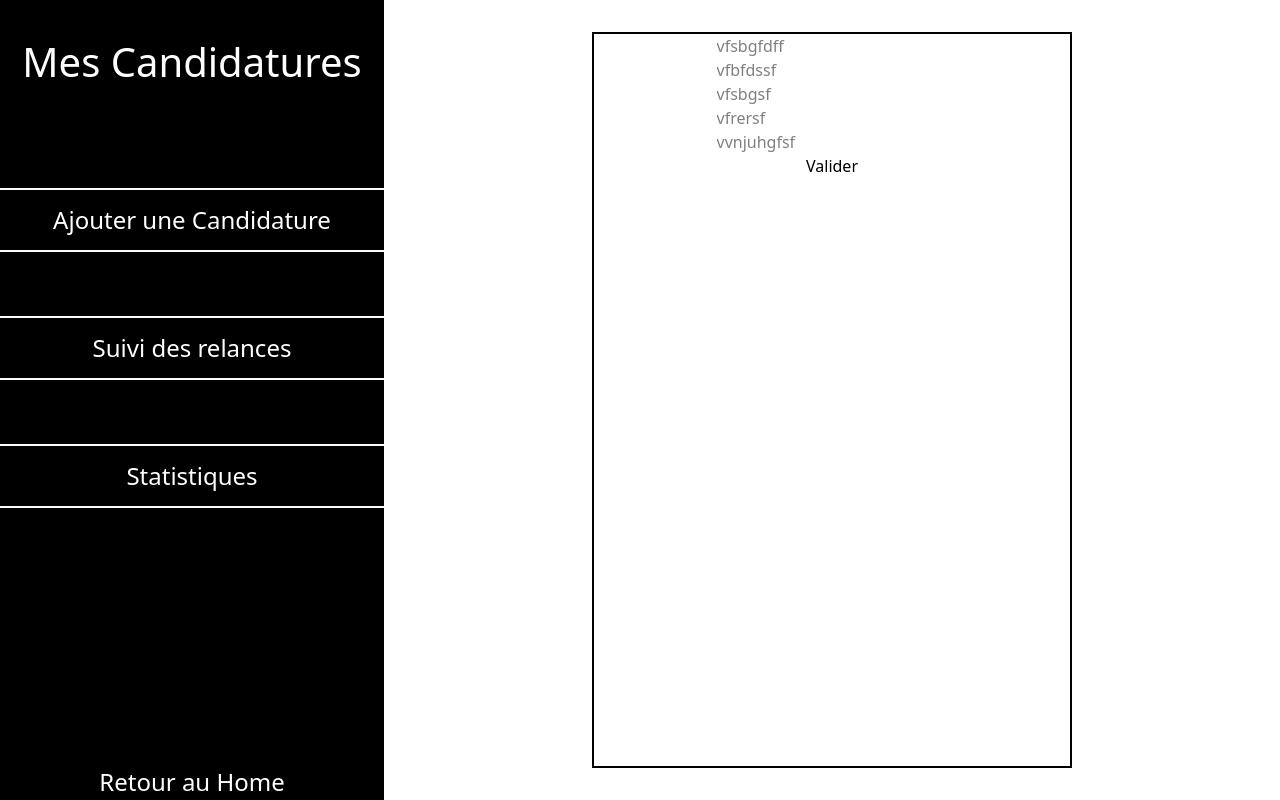
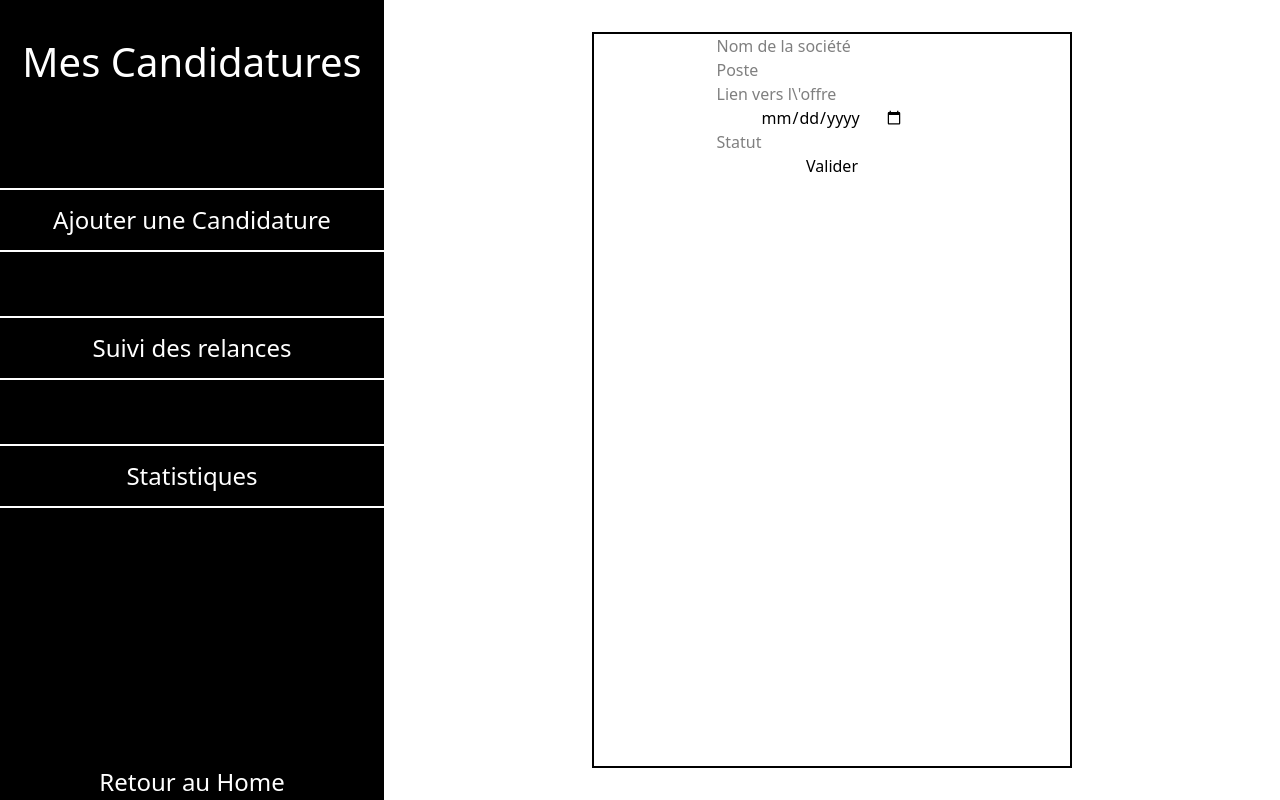
Before and after one commit to Wyll-exe/Suivi-de-candidature, a React (Vite) app in the folder frontend/app/: page /CreationCandidature in a window 1280 px wide. Built offline with nearby package versions, Linux system fonts and the light colour scheme.

Commit message:
:art: Ajout liaison front back

```diff
--- a/frontend/app/src/components/CreationCandidature.jsx
+++ b/frontend/app/src/components/CreationCandidature.jsx
@@ -1,29 +1,56 @@
 import '../style.css';
 import { Link } from "react-router";
-import React, {useState} from 'react';
+import React, { useState } from 'react';
+import axios from 'axios';
 
-function CreationCandidature (){
+function CreationCandidature() {
 
-        const [candidature, setCandidature] = useState ({
+    const [candidature, setCandidature] = useState({
         society: '',
-            job:'',
-            job_link:'',
-            send_date:'',
-            status:''
-        })
+        job: '',
+        job_link: '',
+        send_date: '',
+        status: ''
+    });
+
+    const [error, setError] = useState({});
 
     const handleChange = (event) => {
-        const {name, value} = event.target
-        setCandidature(prevCandidature => ({...prevCandidature, [name]: value}));
+        const { name, value } = event.target;
+        setCandidature(prevCandidature => ({ ...prevCandidature, [name]: value }));
+    };
+
+    const handleSubmit = async (event) => {
+        event.preventDefault();
+
+        let formError = {};
+        if (!candidature.society) formError.society = 'Society est requi';
+        if (!candidature.job) formError.job = 'Job est requi';
+        if (!candidature.job_link) formError.job_link = 'Job link est requi';
+        if (!candidature.send_date) formError.send_date = 'Send date est requi';
+        if (!candidature.status) formError.status = 'Status est requi';
+
+        if (Object.keys(formError).length > 0) {
+            setError(formError);
+            return;
         }
 
-    const handleSubmit = () => {
-        event.preventDefault()
+        const user = {
+            society: candidature.society,
+            job: candidature.job,
+            job_link: candidature.job_link,
+            send_date: new Date(candidature.send_date).getTime(),
+            status: candidature.status
+        };
+
         try {
+            const response = await axios.post('http://localhost:3000/api/v1', user);
+            console.log(response.data);
 
         } catch (error) {
-            console.log(error);
-        }}
+            console.error("Erreur", error);
+        }
+    };
 
     return (
         <div className='flex h-[100vh] w-screen'>
@@ -47,12 +74,47 @@ function CreationCandidature (){
                     <div className='border-2 border-solid border-black h-[100%] w-[30rem]'>
                         <div>
                             <form className='flex flex-col items-center' onSubmit={handleSubmit}>
-                            <input type="text" placeholder='vfsbgfdff' name='society' onChange={handleChange} required />
-                             <input type="text" placeholder='vfbfdssf' name='job' onChange={handleChange} required />
-                             <input type="text" placeholder='vfsbgsf' name='job_link' onChange={handleChange} required />
-                             <input type="number"  placeholder='vfrersf' name='send_date' onChange={handleChange} required />
-                             <input type="text" placeholder='vvnjuhgfsf' name='status' onChange={handleChange} required />
-                             <button>Valider</button>
+                                <input
+                                    type="text"
+                                    placeholder='Nom de la société'
+                                    name='society'
+                                    value={candidature.society}
+                                    onChange={handleChange}
+                                    required
+                                />
+                                <input
+                                    type="text"
+                                    placeholder='Poste'
+                                    name='job'
+                                    value={candidature.job}
+                                    onChange={handleChange}
+                                    required
+                                />
+                                <input
+                                    type="text"
+                                    placeholder="Lien vers l\'offre"
+                                    name='job_link'
+                                    value={candidature.job_link}
+                                    onChange={handleChange}
+                                    required
+                                />
+                                <input
+                                    type="date"
+                                    placeholder="Date d\'envoi"
+                                    name='send_date'
+                                    value={candidature.send_date}
+                                    onChange={handleChange}
+                                    required
+                                />
+                                <input
+                                    type="text"
+                                    placeholder='Statut'
+                                    name='status'
+                                    value={candidature.status}
+                                    onChange={handleChange}
+                                    required
+                                />
+                                <button type="submit">Valider</button>
                             </form>
                         </div>
                     </div>
@@ -62,5 +124,4 @@ function CreationCandidature (){
     );
 }
 
-
-export default CreationCandidature
+export default CreationCandidature;
--- a/frontend/app/src/components/Test.jsx
+++ b/frontend/app/src/components/Test.jsx
@@ -45,13 +45,13 @@ function Test() {
             {console.log(test)}
         {loading && <p>Loading...</p>}
         {error && <p>{error.message}</p>}
-    {test?.map(post => (
+        {test?.map(post => (
         <>
         <div>
             <p>{post.society}</p>
             <p>{post.job}</p>
             <p>{post.job_link}</p>
-            <p>{post.send_date}</p>
+            <p>{new Date(post.send_date).toDateString()}</p>
             <p>{post.status}</p>
         </div>
         </>
```
Lines whose indentation alone changed are shown as unchanged.
